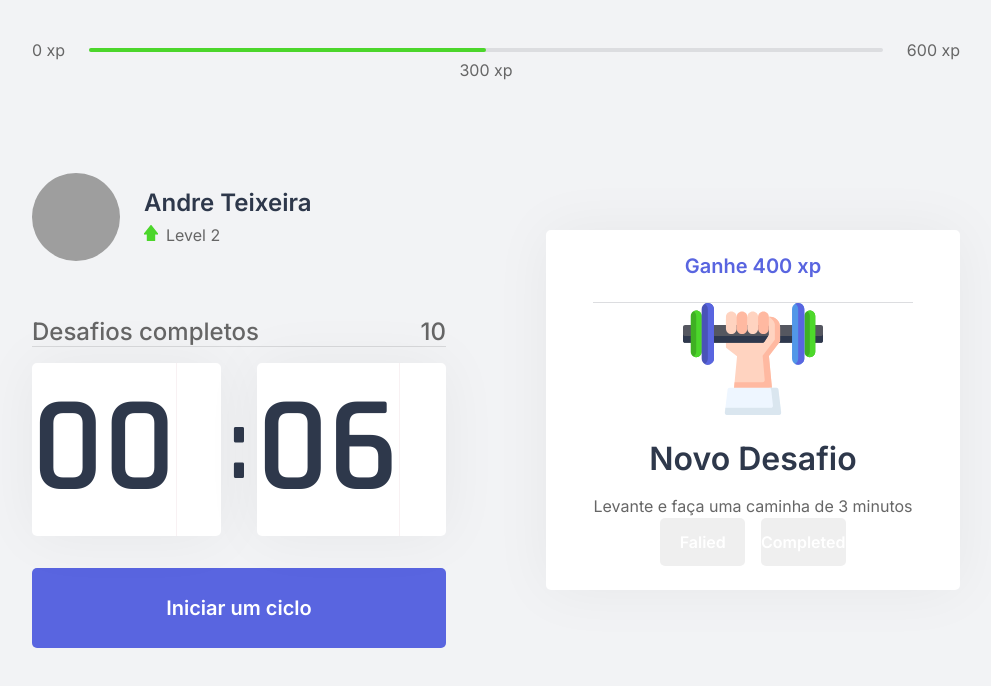
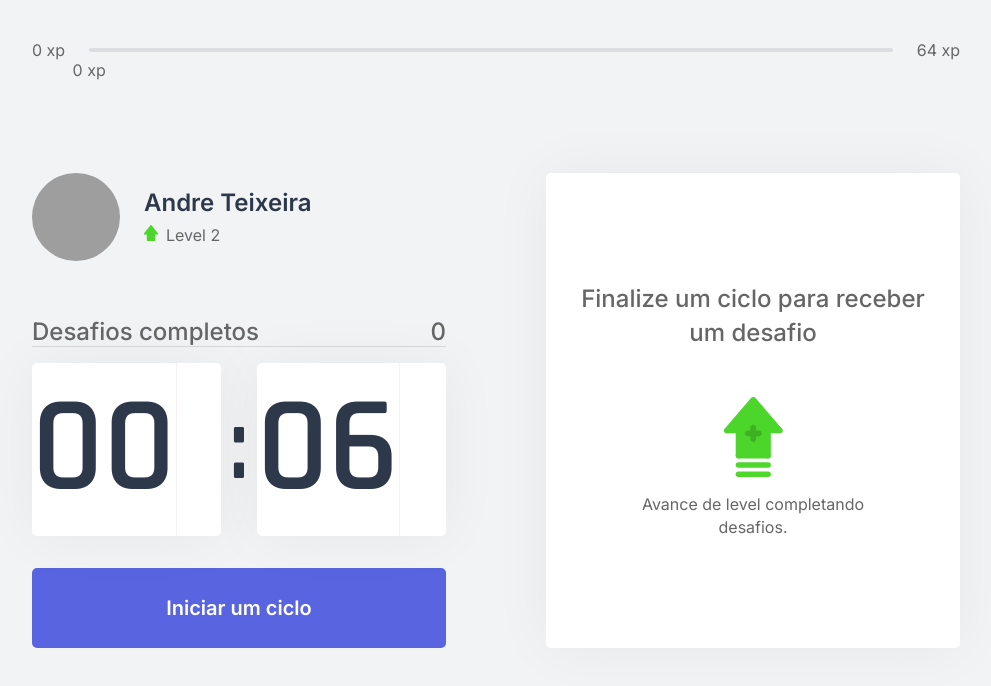
Before and after one commit to andreteixeira98/nlw4, a Next.js app in the folder web-next/: page / in a window 1280 px wide. Shown: the top 686 px of the page, without its empty margins (144-1135 px from the left). Built offline with nearby package versions, Linux system fonts and the light colour scheme; grey boxes are pictures that could not be loaded.

Commit message:
aula 3 -components

```diff
--- /dev/null
+++ b/web-next/src/Contexts/ChallengesContext.tsx
@@ -0,0 +1,64 @@
+import {useState, createContext, ReactNode} from 'react';
+
+import Challenges from '../data/challenges.json';
+
+interface  Challenge{
+    type: 'body' | 'eye';
+    description: string;
+    amount: number;
+}
+
+interface ChallengesContextData{
+    level: number;
+    currentExperience: number;
+    experienceNextLevel:number;
+    challengesCompleted:number;
+    activeChallenge:Challenge;
+    levelUp:()=>void;
+    startNewChallenge:()=>void;
+    resetChallenge: ()=> void;
+}
+
+interface ChallengesProviderProps{
+    children: ReactNode;
+}
+
+export const  ChallengesContext = createContext({} as ChallengesContextData);
+
+
+export function ChallengesProvider({children}:ChallengesProviderProps){
+    const [level, setLevel] = useState(1);
+    const [currentExperience, setCurrentExperience] = useState(0);
+    const [challengesCompleted, setChallengesCompleted] = useState(0);
+
+    const [activeChallenge, setActiveChallenge] = useState(null);
+
+    const experienceNextLevel = Math.pow((level + 1)*4, 2);
+
+    function levelUp(){
+        setLevel(level + 1);
+    }
+    function startNewChallenge(){
+        const randomChallengeIndex = Math.floor(Math.random() * Challenges.length);
+        const challenge = Challenges[randomChallengeIndex];
+        setActiveChallenge(challenge as Challenge);
+    }
+    function resetChallenge(){
+        setActiveChallenge(null);
+    }
+    return(
+        <ChallengesContext.Provider
+            value={{
+                level,
+                currentExperience,
+                experienceNextLevel,
+                challengesCompleted,
+                activeChallenge,
+                levelUp,
+                startNewChallenge,
+                resetChallenge
+            }}>
+        {children}
+        </ChallengesContext.Provider>
+    );
+}
--- a/web-next/src/components/ChallengeBox.tsx
+++ b/web-next/src/components/ChallengeBox.tsx
@@ -1,19 +1,24 @@
+import {useContext} from 'react';
+
 import styles from '../styles/components/ChallengeBox.module.css';
+import {ChallengesContext} from '../Contexts/ChallengesContext';
 export function ChallengeBox(){
-    const hasActiveChallenge = true;
+    const {activeChallenge, resetChallenge } = useContext(ChallengesContext);
+
     return(
         <div className={styles.challengeBoxContainer}>
-            {hasActiveChallenge ? (
+            {activeChallenge ? (
                 <div className={styles.challengeActive}>
-                    <header> Ganhe 400 xp</header>
+                    <header> Ganhe {activeChallenge.amount} xp</header>
                     <main>
-                        <img src="icons/body.svg" alt=""/>
+                        <img src={`icons/${activeChallenge.type}.svg`} alt=""/>
                         <strong>Novo Desafio</strong>
-                        <p>Levante e faça  uma caminha de 3 minutos</p>
+                        <p>{activeChallenge.description}</p>
                         <footer>
                             <button
                                 className={styles.challengeFaliedButton}
                                 type='button'
+                                onClick={resetChallenge}
                             >
                                 Falied
                             </button>
--- a/web-next/src/components/CompletedChallenges.tsx
+++ b/web-next/src/components/CompletedChallenges.tsx
@@ -1,10 +1,13 @@
+import { useContext } from 'react';
+import { ChallengesContext } from '../Contexts/ChallengesContext';
 import styles from '../styles/components/CompletedChallenges.module.css';
 export function CompletedChallenges(){
+    const {challengesCompleted} = useContext(ChallengesContext);
     return(
         <div className={styles.completedChallengesContainer}>
             <span>Desafios completos</span>
 
-            <span> {10}</span>
+            <span> {challengesCompleted}</span>
 
         </div>
     );
--- a/web-next/src/components/Countedown.tsx
+++ b/web-next/src/components/Countedown.tsx
@@ -1,10 +1,13 @@
-import { useState ,useEffect} from 'react';
+import { useState ,useEffect, useContext } from 'react';
 import styles from '../styles/components/Countedown.module.css';
+import {ChallengesContext} from '../Contexts/ChallengesContext';
 
 {/**let countedownTimeout = NodeJS.Timeout; */}
 let countedownTimeout:any;
 
 export function Countedown(){
+    const {startNewChallenge} = useContext(ChallengesContext);
+
     const [time, setTime] = useState(0.1*60);
     const[isActive, setIsActive] = useState(false);
     const [hasFinished, setHasFinished] = useState(false);
@@ -31,7 +34,8 @@
             },1000);
         }else if(isActive && time == 0){
             setHasFinished(true);
-
+            setIsActive(false);
+            startNewChallenge();
         }
     },[isActive,time]);
     return (
--- a/web-next/src/components/ExperienceBar.tsx
+++ b/web-next/src/components/ExperienceBar.tsx
@@ -1,15 +1,20 @@
+import { useContext, useState } from 'react';
+import { ChallengesContext } from '../Contexts/ChallengesContext';
 import styles from '../styles/components/ExperienceBar.module.css';
 
 export function ExperienceBar(){
+    const {currentExperience, experienceNextLevel} = useContext(ChallengesContext);
+
+    const percentExperienceNextLevel = Math.round(currentExperience*100 ) / experienceNextLevel;
     return (
         <header className={styles.experienceBar}>
 
             <span>0 xp</span>
             <div>
-                <div  style={{width:'50%'}}/>
-                <span className={styles.currentExperience} style={{left:'50%'}}>300 xp</span>
+                <div  style={{width: `${percentExperienceNextLevel}%`}}/>
+                <span className={styles.currentExperience} style={{left: `${percentExperienceNextLevel}%`}}>{currentExperience} xp</span>
             </div>
-            <span>600 xp</span>
+            <span>{experienceNextLevel} xp</span>
         </header>
     );
 }
--- /dev/null
+++ b/web-next/src/data/challenges.json
@@ -0,0 +1,62 @@
+[
+  {
+    "type": "body",
+    "description": "Estique um de seus braços com a palma da mão virada para frente e puxe os dedos para cima por 10 segundos por mão.",
+    "amount": 80
+  },
+  {
+    "type": "body",
+    "description": "Estique seu braço contra o peito e puxe-o utilizando o outro braço por 10 segundos por braço.",
+    "amount": 60
+  },
+  {
+    "type": "body",
+    "description": "Puxe seu pescoço com a ajuda da mão para a direita e para a esquerda, permanecendo na posição por alguns segundos.",
+    "amount": 70
+  },
+  {
+    "type": "body",
+    "description": "Com as duas mãos na parte de trás da cabeça, leve-a para baixo, alongando a parte de trás da região.",
+    "amount": 60
+  },
+  {
+    "type": "body",
+    "description": "Cruze as pernas e desça com as mãos esticadas em direção ao chão. Repita o movimento com a outra perna na frente.",
+    "amount": 100
+  },
+  {
+    "type": "body",
+    "description": "Sentado, abra as pernas e tente encostar as palmas das mãos no chão, repita 3 vezes por 5 segundos.",
+    "amount": 80
+  },
+  {
+    "type": "body",
+    "description": "Puxe o joelho de encontro ao peito e segure, troque de perna após 10 segundos.",
+    "amount": 50
+  },
+  {
+    "type": "body",
+    "description": "Sentado, cruze uma perna e incline seu tronco à frente, troque de perna após 10 segundos.",
+    "amount": 80
+  },
+  {
+    "type": "eye",
+    "description": "Sentado, feche os olhos e cubra-os com as palmas da mão durante 2 minutos, depois abra normalmente.",
+    "amount": 90
+  },
+  {
+    "type": "eye",
+    "description": "Em algum ambiente aberto, olhe o mais longe que puder em quatro direções por 3s, mexa apenas os olhos. Repita 3 vezes.",
+    "amount": 140
+  },
+  {
+    "type": "eye",
+    "description": "Usando os polegares, massage a área abaixo das sobrancelhas em movimentos circulares por 15 segundos.",
+    "amount": 70
+  },
+  {
+    "type": "body",
+    "description": "Em pé, gire a cintura o máximo que puder para a esquerda, segure por cinco segundos. Repita para a direita.",
+    "amount": 90
+  }
+]
--- a/web-next/src/pages/_app.tsx
+++ b/web-next/src/pages/_app.tsx
@@ -1,7 +1,16 @@
 import '../styles/global.css';
+import {ChallengesProvider} from '../Contexts/ChallengesContext';
+import React from 'react';
 
 function MyApp({ Component, pageProps }) {
-  return <Component {...pageProps} />
+
+    return (
+      <ChallengesProvider>
+        <Component {...pageProps} />
+    </ChallengesProvider>
+    );
+
+
 }
 
 export default MyApp
--- a/web-next/src/styles/components/ChallengeBox.module.css
+++ b/web-next/src/styles/components/ChallengeBox.module.css
@@ -64,6 +64,7 @@
 }
 .challengeActive main p{
     line-height: 1.5;
+    margin-bottom: 1rem;
 }
 .challengeActive footer{
     display:grid;
@@ -78,9 +79,20 @@
     justify-content:center;
 
     border:0;
+    outline:none;
     border-radius: 5px;
 
     color: var(--white);
     font-size:1rem;
     font-weight: 600;
+    transition: filter 0.2s;
 }
+.challengeActive footer button.challengeFaliedButton{
+    background: var(--red);
+}
+.challengeActive footer button.challengeSucceedButton{
+    background: var(--green);
+}
+.challengeActive footer button:hover{
+    filter:brightness(0.9);
+}
--- a/web-next/src/styles/pages/Home.module.css
+++ b/web-next/src/styles/pages/Home.module.css
@@ -11,6 +11,6 @@
     flex:1;
     display:grid;
     grid-template-columns: 1fr 1fr;
-    gap: 6.25em;
-    align-items: center;
+    gap: 6.25rem;
+    align-content: center;
 }
```
